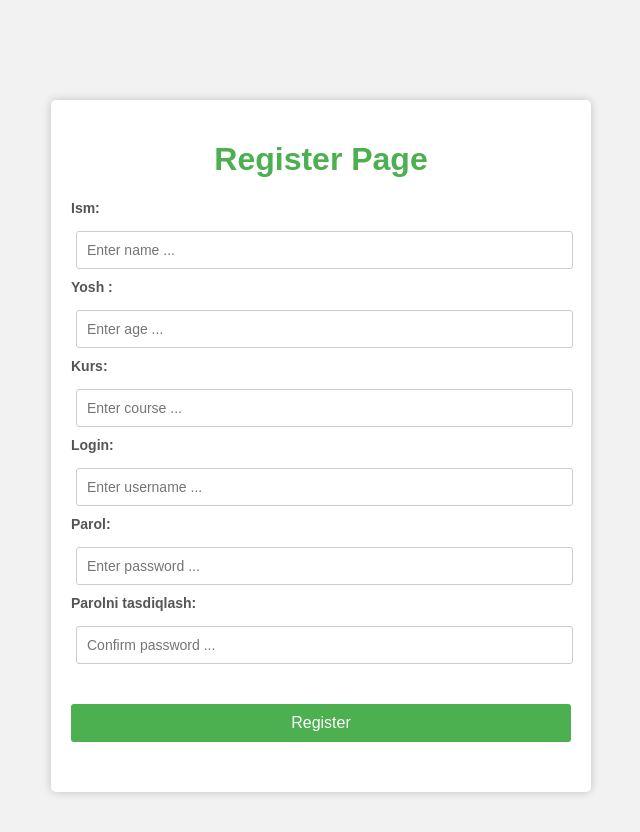
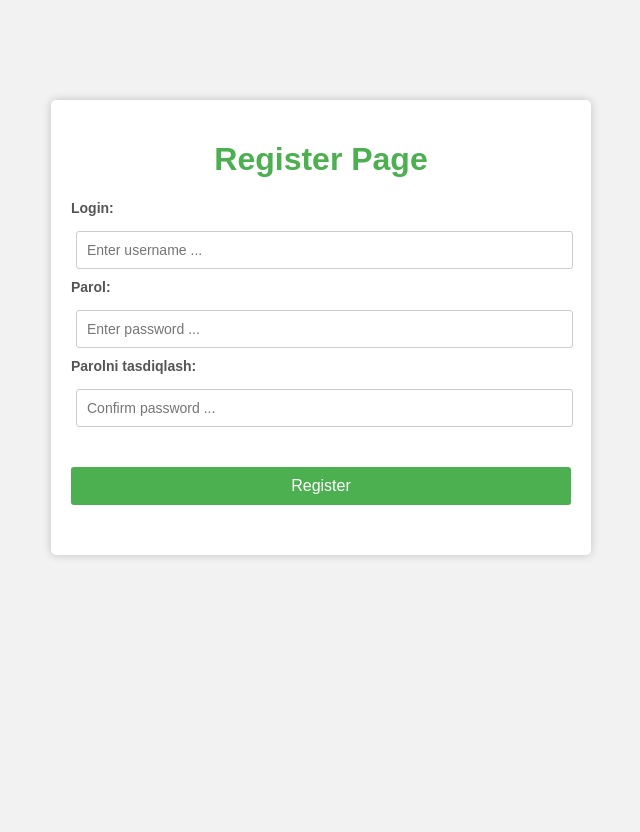
Before and after one commit to sofiyaturgunaliyeva/Kutubxona, a Django app: page /register/ in a window 1280 px wide. Shown: the top 832 px of the page, without its empty margins (319-959 px from the left). After the commit the page ends 558 px from the top, so only its background shows below. Run offline with Django 4.2, Linux system fonts and the light colour scheme.

Commit message:
Registratsiyaga O'zgartirish kiritildi

```diff
--- a/asosiy/views.py
+++ b/asosiy/views.py
@@ -462,15 +462,9 @@ def record_ozgartir(sorov, son):
 
 def register(sorov):
     if sorov.method == 'POST' and sorov.POST.get('p') == sorov.POST.get('p2'):
-        u = User.objects.create_user(
+        User.objects.create_user(
             username = sorov.POST.get('l'),
             password = sorov.POST.get('p')
         )
-        Talaba.objects.create(
-            ism = sorov.POST.get('i'),
-            kitob_soni = sorov.POST.get('k_s'),
-            kurs = sorov.POST.get('k'),
-            user = u
-        )
         return redirect('login')
     return render(sorov,'register.html')
--- a/templates/register.html
+++ b/templates/register.html
@@ -54,12 +54,6 @@
 	<div class="container">
 		<h1>Register Page</h1>
 		<form method="post" >{% csrf_token %}
-			<label for ="i" >Ism:</label>
-			<input type="text" name="i"  id = "i" placeholder="Enter name ...">
-			<label for = "y">Yosh :</label>
-			<input type="text" name="y" id ="y" placeholder="Enter age ...">
-			<label for = "k">Kurs:</label>
-			<input type="text" name="k"  id = "k" placeholder="Enter course ...">
 			<label for="username">Login:</label>
 			<input type="text" name="l" id="username" placeholder="Enter username ...">
 			<label for="password">Parol:</label>
```
Also changed, not shown: db.sqlite3.
